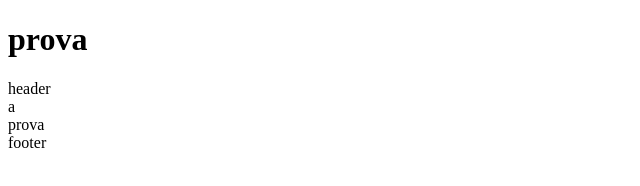
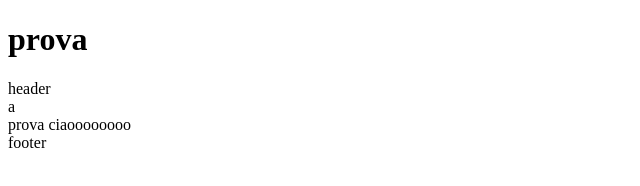
Before and after one commit to AndreaGul/test-merges, a plain HTML site: page index.html in a window 1280 px wide. Shown: the full height of the page, 0-640 px from the left. Drawn offline with Linux system fonts and the light colour scheme.

Commit message:
feat: ciao

```diff
--- a/index.html
+++ b/index.html
@@ -11,7 +11,7 @@
 
     <div>a</div>
 
-    prova
+    prova ciaoooooooo
     <footer>footer</footer>
   </body>
 </html>
```
